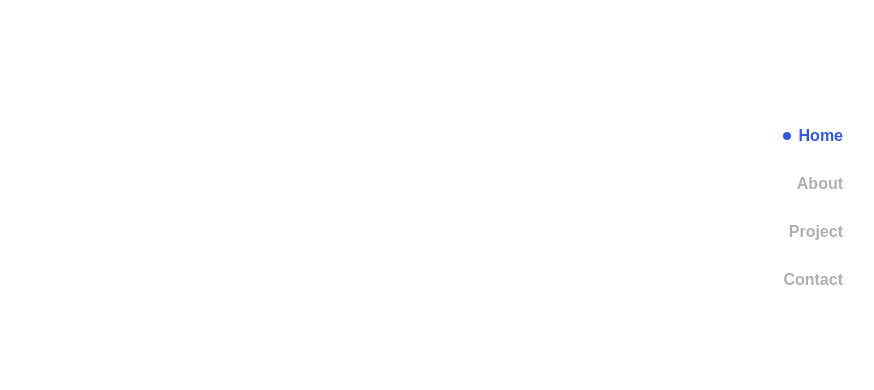
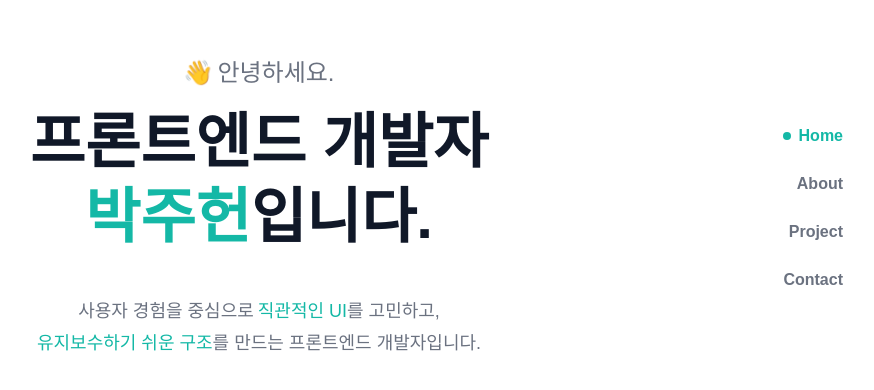
Before and after one commit to JuHeonParkk/Portfolio, a React (Vite) app: page / in a window 1280 px wide. Shown: the part 192-582 px from the top of the page, without its empty margins (381-1255 px from the left). Built offline with nearby package versions, Linux system fonts and the light colour scheme.

Commit message:
feat: herosection 구현

```diff
--- a/src/App.tsx
+++ b/src/App.tsx
@@ -1,10 +1,12 @@
 import "./App.css";
+import HeroSection from "./components/HeroSection";
 import Navbar from "./components/Navbar";
 
 function App() {
   return (
     <div>
       <Navbar />
+      <HeroSection />
     </div>
   );
 }
--- /dev/null
+++ b/src/components/HeroSection.tsx
@@ -0,0 +1,29 @@
+export default function HeroSection() {
+  return (
+    <section
+      id="home"
+      className="flex min-h-screen flex-col items-center justify-center text-center"
+    >
+      <p className="mb-4 text-2xl text-gray">
+        <span className="inline-block origin-[70%_70%] animate-wave mr-1">
+          👋
+        </span>
+        안녕하세요.
+      </p>
+
+      <h1 className="text-6xl font-bold leading-tight text-gray-900">
+        프론트엔드 개발자
+        <br />
+        <strong className="text-primary">박주헌</strong>입니다.
+      </h1>
+
+      <p className="mt-10 max-w-xl text-lg leading-8 text-gray">
+        사용자 경험을 중심으로
+        <span className="text-primary ml-1">직관적인 UI</span>를 고민하고,
+        <br />
+        <span className="text-primary">유지보수하기 쉬운 구조</span>를 만드는
+        프론트엔드 개발자입니다.
+      </p>
+    </section>
+  );
+}
--- a/src/components/Navbar.tsx
+++ b/src/components/Navbar.tsx
@@ -51,7 +51,7 @@ export default function Navbar() {
               />
               <span
                 className={`text-base font-semibold transition-colors duration-200 ${
-                  isSelected === item.path ? "text-primary" : "text-gray-200"
+                  isSelected === item.path ? "text-primary" : "text-gray"
                 }`}
               >
                 {item.title}
--- a/src/index.css
+++ b/src/index.css
@@ -1,16 +1,33 @@
 @import "tailwindcss";
 
 @theme {
-  --color-primary: #3458db;
-  --color-secondary: #dde3f9;
+  --color-primary: #14b8a6;
+  --color-secondary: #ccfbf1;
 
   --color-white: #ffffff;
   --color-black: #111827;
+  --color-gray: #6b7280;
 
-  --color-gray-100: #f3f4f6;
-  --color-gray-200: #afafaf;
-  --color-gray-300: #d1d5db;
-  --color-gray-500: #6b7280;
+  --animate-wave: wave 2s ease-in-out infinite;
+
+  @keyframes wave {
+    0%,
+    100% {
+      transform: rotate(0deg);
+    }
+    20% {
+      transform: rotate(-15deg);
+    }
+    40% {
+      transform: rotate(12deg);
+    }
+    60% {
+      transform: rotate(-8deg);
+    }
+    80% {
+      transform: rotate(6deg);
+    }
+  }
 }
 
 body {
```
